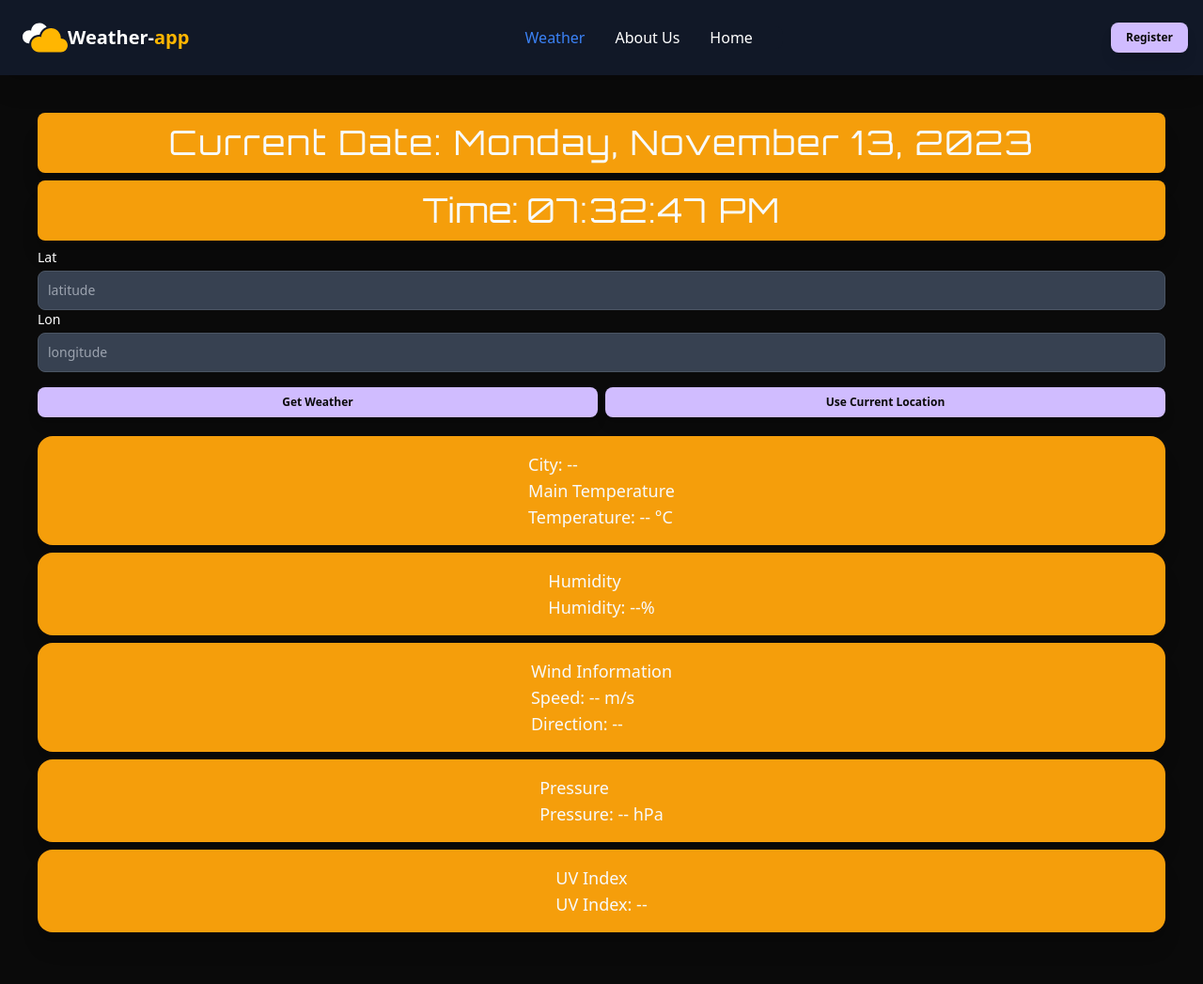
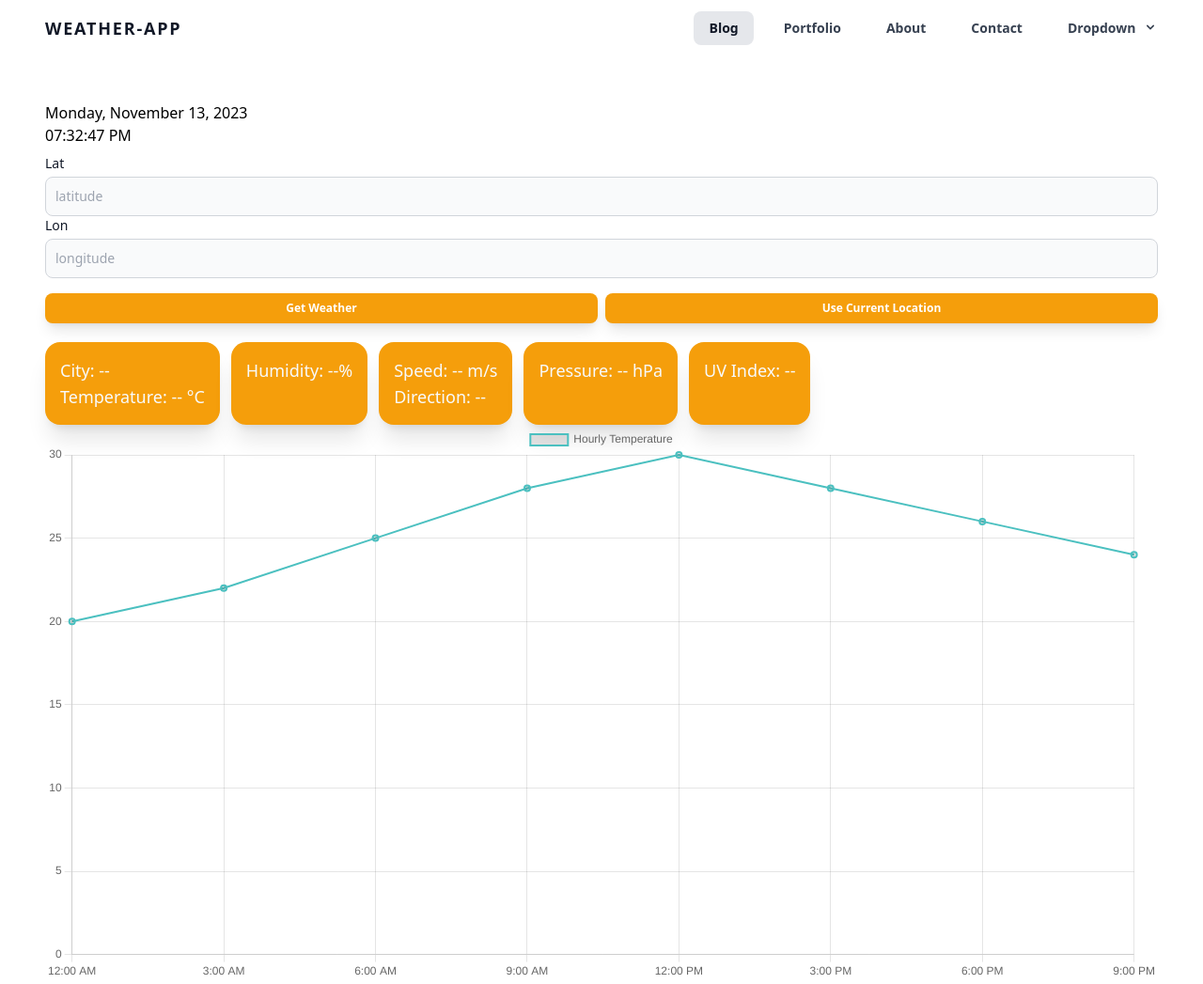
Before and after one commit to neobyvatel/SkyCast, a website built with Vite: page index.html in a window 1280 px wide. Shown: the top 1047 px of the page at 94% size. Built offline with nearby package versions, Linux system fonts and the light colour scheme; files whose address does not match are found by name.

Commit message:
chart example

```diff
--- a/index.html
+++ b/index.html
@@ -1,142 +1,145 @@
 <!doctype html>
 
-<html lang="en" class="dark">
+<html lang="en" class="light">
   <head>
     <meta charset="utf-8" />
     <meta
       name="viewport"
       content="width=device-width, initial-scale=1, shrink-to-fit=no"
     />
+    <script
+      defer
+      src="https://cdn.jsdelivr.net/npm/alpinejs@3.x.x/dist/cdn.min.js"
+    ></script>
+    <script defer src="https://cdn.jsdelivr.net/npm/chart.js"></script>
 
     <link rel="stylesheet" href="style.css" />
     <link rel="icon" type="image/x-icon" href="assets/favicon.svg" />
     <title>Weather App</title>
   </head>
-  <body class="flex min-h-screen flex-col dark:bg-neutral-950">
-    <header>
-      <nav class="fixed top-0 w-full bg-white shadow-xl dark:bg-gray-900">
+  <body class="flex min-h-screen flex-col font-raleway dark:bg-neutral-950">
     <div
-          class="mx-auto flex max-w-screen-xl flex-wrap items-center justify-between p-4"
+      class="dark-mode:text-gray-200 dark-mode:bg-gray-800 w-full bg-white text-gray-700"
+    >
+      <div
+        x-data="{ open: false }"
+        class="mx-auto flex max-w-screen-xl flex-col px-4 md:flex-row md:items-center md:justify-between md:px-6 lg:px-8"
+      >
+        <div class="flex flex-row items-center justify-between p-4">
+          <a
+            href="#"
+            class="dark-mode:text-white focus:shadow-outline rounded-lg font-raleway text-lg font-semibold uppercase tracking-widest text-gray-900 focus:outline-none"
+            >Weather-app</a
+          >
+          <button
+            class="focus:shadow-outline rounded-lg focus:outline-none md:hidden"
+            @click="open = !open"
+          >
+            <svg fill="currentColor" viewBox="0 0 20 20" class="h-6 w-6">
+              <path
+                x-show="!open"
+                fill-rule="evenodd"
+                d="M3 5a1 1 0 011-1h12a1 1 0 110 2H4a1 1 0 01-1-1zM3 10a1 1 0 011-1h12a1 1 0 110 2H4a1 1 0 01-1-1zM9 15a1 1 0 011-1h6a1 1 0 110 2h-6a1 1 0 01-1-1z"
+                clip-rule="evenodd"
+              ></path>
+              <path
+                x-show="open"
+                fill-rule="evenodd"
+                d="M4.293 4.293a1 1 0 011.414 0L10 8.586l4.293-4.293a1 1 0 111.414 1.414L11.414 10l4.293 4.293a1 1 0 01-1.414 1.414L10 11.414l-4.293 4.293a1 1 0 01-1.414-1.414L8.586 10 4.293 5.707a1 1 0 010-1.414z"
+                clip-rule="evenodd"
+              ></path>
+            </svg>
+          </button>
+        </div>
+        <nav
+          :class="{'flex': open, 'hidden': !open}"
+          class="hidden flex-grow flex-col pb-4 md:flex md:flex-row md:justify-end md:pb-0"
         >
           <a
-            href="home.html"
-            class="flex items-center justify-center px-2 dark:text-white"
+            class="dark-mode:bg-gray-700 dark-mode:hover:bg-gray-600 dark-mode:focus:bg-gray-600 dark-mode:focus:text-white dark-mode:hover:text-white dark-mode:text-gray-200 focus:shadow-outline mt-2 rounded-lg bg-gray-200 px-4 py-2 text-sm font-semibold text-gray-900 hover:bg-gray-200 hover:text-gray-900 focus:bg-gray-200 focus:text-gray-900 focus:outline-none md:mt-0"
+            href="#"
+            >Blog</a
           >
+          <a
+            class="dark-mode:bg-transparent dark-mode:hover:bg-gray-600 dark-mode:focus:bg-gray-600 dark-mode:focus:text-white dark-mode:hover:text-white dark-mode:text-gray-200 focus:shadow-outline mt-2 rounded-lg bg-transparent px-4 py-2 text-sm font-semibold hover:bg-gray-200 hover:text-gray-900 focus:bg-gray-200 focus:text-gray-900 focus:outline-none md:ml-4 md:mt-0"
+            href="#"
+            >Portfolio</a
+          >
+          <a
+            class="dark-mode:bg-transparent dark-mode:hover:bg-gray-600 dark-mode:focus:bg-gray-600 dark-mode:focus:text-white dark-mode:hover:text-white dark-mode:text-gray-200 focus:shadow-outline mt-2 rounded-lg bg-transparent px-4 py-2 text-sm font-semibold hover:bg-gray-200 hover:text-gray-900 focus:bg-gray-200 focus:text-gray-900 focus:outline-none md:ml-4 md:mt-0"
+            href="#"
+            >About</a
+          >
+          <a
+            class="dark-mode:bg-transparent dark-mode:hover:bg-gray-600 dark-mode:focus:bg-gray-600 dark-mode:focus:text-white dark-mode:hover:text-white dark-mode:text-gray-200 focus:shadow-outline mt-2 rounded-lg bg-transparent px-4 py-2 text-sm font-semibold hover:bg-gray-200 hover:text-gray-900 focus:bg-gray-200 focus:text-gray-900 focus:outline-none md:ml-4 md:mt-0"
+            href="#"
+            >Contact</a
+          >
+          <div
+            @click.away="open = false"
+            class="relative"
+            x-data="{ open: false }"
+          >
+            <button
+              @click="open = !open"
+              class="dark-mode:bg-transparent dark-mode:focus:text-white dark-mode:hover:text-white dark-mode:focus:bg-gray-600 dark-mode:hover:bg-gray-600 focus:shadow-outline mt-2 flex w-full flex-row items-center rounded-lg bg-transparent px-4 py-2 text-left text-sm font-semibold hover:bg-gray-200 hover:text-gray-900 focus:bg-gray-200 focus:text-gray-900 focus:outline-none md:ml-4 md:mt-0 md:inline md:w-auto"
+            >
+              <span>Dropdown</span>
               <svg
-              class="h-12 w-12 text-black dark:text-white"
-              viewBox="0 0 512 512"
-            >
-              <g>
-                <path
                 fill="currentColor"
-                  d="M185.158,223.146c2.486,0,4.965,0.076,7.436,0.248c11.88-40.59,41.969-72.75,80.556-87.742
-c-17.131-26.503-46.904-44.056-80.804-44.056c-49.751,0-90.689,37.788-95.66,86.236c-6.976-2.162-14.389-3.323-22.066-3.323
-C33.411,174.51,0,207.914,0,249.122c0,41.216,33.411,74.619,74.619,74.619h0.746C80.277,267.458,127.625,223.146,185.158,223.146z"
-                />
-                <path
-                  fill="#FFB601"
-                  d="M434.638,265.688c-0.03,0-0.06,0.008-0.098,0.008c0.045-1.288,0.098-2.576,0.098-3.872
-c0-61.956-50.218-112.174-112.167-112.174c-58.03,0-105.77,44.07-111.578,100.572c-8.136-2.516-16.769-3.873-25.735-3.873
-c-48.064,0-87.027,38.964-87.027,87.028c0,48.063,38.963,87.027,87.027,87.027h249.48c42.723,0,77.362-34.631,77.362-77.354
-C512,300.32,477.361,265.688,434.638,265.688z"
-                />
-              </g>
-            </svg>
-            <span class="text-xl font-bold"
-              >Weather-<span class="text-[#FFB601]">app</span></span
-            >
-          </a>
-          <button
-            onclick="toggleNavbar('navbar-default')"
-            data-collapse-toggle="navbar-default"
-            type="button"
-            class="inline-flex h-10 w-10 items-center justify-center rounded-lg p-2 text-sm text-gray-500 hover:bg-gray-100 focus:outline-none focus:ring-2 focus:ring-gray-200 dark:text-gray-400 dark:hover:bg-gray-700 dark:focus:ring-gray-600 md:hidden"
-            aria-controls="navbar-default"
-            aria-expanded="false"
-          >
-            <span class="sr-only">Open main menu</span>
-            <svg
-              class="h-5 w-5"
-              aria-hidden="true"
-              xmlns="http://www.w3.org/2000/svg"
-              fill="none"
-              viewBox="0 0 17 14"
+                viewBox="0 0 20 20"
+                :class="{'rotate-180': open, 'rotate-0': !open}"
+                class="ml-1 mt-1 inline h-4 w-4 transform transition-transform duration-200 md:-mt-1"
               >
                 <path
-                stroke="currentColor"
-                stroke-linecap="round"
-                stroke-linejoin="round"
-                stroke-width="2"
-                d="M1 1h15M1 7h15M1 13h15"
-              />
+                  fill-rule="evenodd"
+                  d="M5.293 7.293a1 1 0 011.414 0L10 10.586l3.293-3.293a1 1 0 111.414 1.414l-4 4a1 1 0 01-1.414 0l-4-4a1 1 0 010-1.414z"
+                  clip-rule="evenodd"
+                ></path>
               </svg>
             </button>
-          <div class="hidden w-full md:block md:w-auto" id="navbar-default">
-            <ul
-              class="mt-4 flex flex-col rounded-lg border border-gray-100 bg-gray-50 p-4 font-medium dark:border-gray-700 dark:bg-gray-800 md:mt-0 md:flex-row md:space-x-8 md:border-0 md:bg-white md:p-0 md:dark:bg-gray-900"
+            <div
+              x-show="open"
+              x-transition:enter="transition ease-out duration-100"
+              x-transition:enter-start="transform opacity-0 scale-95"
+              x-transition:enter-end="transform opacity-100 scale-100"
+              x-transition:leave="transition ease-in duration-75"
+              x-transition:leave-start="transform opacity-100 scale-100"
+              x-transition:leave-end="transform opacity-0 scale-95"
+              class="absolute right-0 mt-2 w-full origin-top-right rounded-md shadow-lg md:w-48"
             >
-              <li>
+              <div
+                class="dark-mode:bg-gray-800 rounded-md bg-white px-2 py-2 shadow"
+              >
                 <a
+                  class="dark-mode:bg-transparent dark-mode:hover:bg-gray-600 dark-mode:focus:bg-gray-600 dark-mode:focus:text-white dark-mode:hover:text-white dark-mode:text-gray-200 focus:shadow-outline mt-2 block rounded-lg bg-transparent px-4 py-2 text-sm font-semibold hover:bg-gray-200 hover:text-gray-900 focus:bg-gray-200 focus:text-gray-900 focus:outline-none md:mt-0"
                   href="#"
-                  class="block rounded bg-amber-500 py-2 pl-3 pr-4 text-white dark:text-white md:bg-transparent md:p-0 md:text-amber-500 md:dark:text-blue-500"
-                  aria-current="page"
-                  >Weather</a
+                  >Link #1</a
                 >
-              </li>
-              <li>
                 <a
+                  class="dark-mode:bg-transparent dark-mode:hover:bg-gray-600 dark-mode:focus:bg-gray-600 dark-mode:focus:text-white dark-mode:hover:text-white dark-mode:text-gray-200 focus:shadow-outline mt-2 block rounded-lg bg-transparent px-4 py-2 text-sm font-semibold hover:bg-gray-200 hover:text-gray-900 focus:bg-gray-200 focus:text-gray-900 focus:outline-none md:mt-0"
                   href="#"
-                  class="block rounded py-2 pl-3 pr-4 text-gray-900 hover:bg-gray-100 dark:text-white dark:hover:bg-gray-700 dark:hover:text-white md:border-0 md:p-0 md:hover:bg-transparent md:hover:text-blue-700 md:dark:hover:bg-transparent md:dark:hover:text-blue-500"
-                  >About Us</a
+                  >Link #2</a
                 >
-              </li>
-
-              <li>
                 <a
+                  class="dark-mode:bg-transparent dark-mode:hover:bg-gray-600 dark-mode:focus:bg-gray-600 dark-mode:focus:text-white dark-mode:hover:text-white dark-mode:text-gray-200 focus:shadow-outline mt-2 block rounded-lg bg-transparent px-4 py-2 text-sm font-semibold hover:bg-gray-200 hover:text-gray-900 focus:bg-gray-200 focus:text-gray-900 focus:outline-none md:mt-0"
                   href="#"
-                  class="block rounded py-2 pl-3 pr-4 text-gray-900 hover:bg-gray-100 dark:text-white dark:hover:bg-gray-700 dark:hover:text-white md:border-0 md:p-0 md:hover:bg-transparent md:hover:text-blue-700 md:dark:hover:bg-transparent md:dark:hover:text-blue-500"
-                  >Home</a
+                  >Link #3</a
                 >
-              </li>
-              <li>
-                <a
-                  href="#"
-                  class="block rounded py-2 pl-3 pr-4 text-gray-900 hover:bg-gray-100 dark:text-white dark:hover:bg-gray-700 dark:hover:text-white md:hidden md:border-0 md:p-0 md:hover:bg-transparent md:hover:text-blue-700 md:dark:hover:bg-transparent md:dark:hover:text-blue-500"
-                  >Register</a
-                >
-              </li>
-            </ul>
               </div>
-          <button
-            class="hidden rounded-lg bg-amber-500 p-2 px-4 text-xs font-semibold text-white shadow-lg transition-all hover:bg-[#461669] dark:bg-[#D0BCFF] dark:text-neutral-950 dark:hover:bg-[#B899FF] md:block"
-          >
-            Register
-          </button>
+            </div>
           </div>
         </nav>
-    </header>
-
-    <main class="mt-20 p-10">
-      <div
-        class="mb-2 flex items-center justify-center gap-2 rounded-lg border-neutral-800 bg-amber-500 p-3 shadow-xl"
-      >
-        <div
-          id="currentDate"
-          class="flex-shrink-0 font-orbitron text-sm tracking-wider text-slate-50 sm:text-sm md:text-2xl lg:text-4xl"
-        ></div>
+      </div>
     </div>
 
-      <div
-        class="clock flex items-center justify-center gap-2 rounded-lg border-neutral-800 bg-amber-500 p-3 shadow-xl"
-      >
-        <p
-          class="flex-shrink-0 bg-amber-500 font-orbitron text-sm text-slate-50 sm:text-lg md:text-2xl lg:text-4xl"
-        >
-          Time:
-        </p>
-        <div
-          class="display sm:text-md flex-shrink-0 font-orbitron text-sm tracking-wider text-slate-50 md:text-2xl lg:text-4xl"
-        ></div>
+    <main class="mt-auto p-12">
+      <div class="">
+        <div id="currentDate" class=""></div>
+      </div>
+
+      <div class="clock">
+        <div class="display"></div>
       </div>
       <div id="weather">
         <div class="py-2">
@@ -182,14 +185,14 @@ C512,300.32,477.361,265.688,434.638,265.688z"
             <button
               id="btnGet"
               type="button"
-              class="mb-3 flex-1 rounded-lg bg-amber-500 p-2 px-4 text-xs font-semibold text-white shadow-lg transition-all hover:bg-[#461669] dark:bg-[#D0BCFF] dark:text-neutral-950 dark:hover:bg-[#B899FF]"
+              class="mb-3 flex-1 rounded-lg bg-amber-500 p-2 px-4 text-xs font-semibold text-white shadow-lg transition-all hover:bg-amber-900 dark:bg-[#D0BCFF] dark:text-neutral-950 dark:hover:bg-[#B899FF]"
             >
               Get Weather
             </button>
             <button
               id="btnCurrent"
               type="button"
-              class="mb-3 flex-1 rounded-lg bg-amber-500 p-2 px-4 text-xs font-semibold text-white shadow-lg transition-all hover:bg-[#461669] dark:bg-[#D0BCFF] dark:text-neutral-950 dark:hover:bg-[#B899FF]"
+              class="mb-3 flex-1 rounded-lg bg-amber-500 p-2 px-4 text-xs font-semibold text-white shadow-lg transition-all hover:bg-amber-900 dark:bg-[#D0BCFF] dark:text-neutral-950 dark:hover:bg-[#B899FF]"
             >
               Use Current Location
             </button>
@@ -197,51 +200,48 @@ C512,300.32,477.361,265.688,434.638,265.688z"
         </div>
         <div
           id="display-weather"
-          class="flex flex-wrap gap-2 [&>*]:flex [&>*]:justify-center [&>*]:rounded-2xl [&>*]:bg-amber-500 [&>*]:p-4 [&>*]:text-lg [&>*]:text-slate-50 [&>*]:shadow-xl"
+          class="flex flex-wrap gap-3 [&>*]:flex [&>*]:justify-start [&>*]:rounded-2xl [&>*]:bg-amber-500 [&>*]:bg-clip-padding [&>*]:p-4 [&>*]:text-lg [&>*]:text-slate-50 [&>*]:shadow-xl"
         >
           <!-- Card 1: Main Temperature -->
-          <div class="weather-card w-full" id="card1">
+          <div class="weather-card" id="card1">
             <div class="weather-info">
               <span class="city" id="city">City: --</span>
-              <h3>Main Temperature</h3>
+
               <p class="temperature" id="mainTemperature">Temperature: -- °C</p>
             </div>
           </div>
 
           <!-- Card 2: Humidity -->
-          <div class="weather-card w-full" id="card2">
+          <div class="weather-card" id="card2">
             <div class="weather-info">
-              <h3>Humidity</h3>
               <p class="humidity" id="humidity">Humidity: --%</p>
             </div>
           </div>
 
           <!-- Card 3: Wind Information -->
-          <div class="weather-card w-full" id="card3">
+          <div class="weather-card" id="card3">
             <div class="weather-info">
-              <h3>Wind Information</h3>
               <p class="wind-speed" id="windSpeed">Speed: -- m/s</p>
               <p class="wind-direction" id="windDirection">Direction: --</p>
             </div>
           </div>
 
           <!-- Card 4: Pressure -->
-          <div class="weather-card w-full" id="card4">
+          <div class="weather-card" id="card4">
             <div class="weather-info">
-              <h3>Pressure</h3>
               <p class="pressure" id="pressure">Pressure: -- hPa</p>
             </div>
           </div>
 
           <!-- Card 5: UV Index -->
-          <div class="weather-card w-full" id="card5">
+          <div class="weather-card" id="card5">
             <div class="weather-info">
-              <h3>UV Index</h3>
               <p class="uv-index" id="uvIndex">UV Index: --</p>
             </div>
           </div>
         </div>
       </div>
+      <canvas id="dailyTemp"></canvas>
     </main>
 
     <footer
--- a/main.js
+++ b/main.js
@@ -1,10 +1,3 @@
-function toggleNavbar(navbarId) {
-  const navbar = document.getElementById(navbarId);
-  if (navbar) {
-    navbar.classList.toggle("hidden");
-  }
-}
-
 document
   .getElementById("latitude")
   .addEventListener("keypress", function (event) {
@@ -125,7 +118,15 @@ document.addEventListener("DOMContentLoaded", function () {
     day: "numeric",
   };
   const formattedDate = currentDate.toLocaleDateString("en-US", options);
-  currentDateElement.textContent = `Current Date: ${formattedDate}`;
+  currentDateElement.textContent = `${formattedDate}`;
+});
+document.addEventListener("DOMContentLoaded", function () {
+  const header = document.querySelector("header");
+  const toggleNavbarBtn = document.getElementById("toggleNavbarBtn");
+
+  toggleNavbarBtn.addEventListener("click", function () {
+    header.classList.toggle("expanded-nav");
+  });
 });
 
 // clock.js
@@ -163,3 +164,49 @@ setInterval(function () {
 
   clock.textContent = hr + ":" + min + ":" + sec + " " + day;
 }, 1000); // Update every 1000 milliseconds (1 second)
+
+const data = {
+  labels: [],
+  datasets: [
+    {
+      label: "Hourly Temperature",
+      data: [],
+      fill: false,
+      borderColor: "rgba(75, 192, 192, 1)",
+      borderWidth: 2,
+      fill: false,
+    },
+  ],
+};
+data.labels = [
+  "12:00 AM",
+  "3:00 AM",
+  "6:00 AM",
+  "9:00 AM",
+  "12:00 PM",
+  "3:00 PM",
+  "6:00 PM",
+  "9:00 PM",
+];
+data.datasets[0].data = [20, 22, 25, 28, 30, 28, 26, 24];
+const config = {
+  type: "line",
+  data: data,
+  options: {
+    responsive: true,
+    scales: {
+      x: {
+        type: "category",
+        labels: data.labels,
+      },
+      y: {
+        beginAtZero: true,
+      },
+    },
+  },
+};
+
+document.addEventListener("DOMContentLoaded", function () {
+  const ctx = document.getElementById("dailyTemp").getContext("2d");
+  const myLineChart = new Chart(ctx, config);
+});
--- a/style.css
+++ b/style.css
@@ -10,37 +10,15 @@
 }
 
 @font-face {
-  font-family: "Orbitron";
-  src: url("/fonts/Orbitron-SemiBold.ttf") format("truetype");
-  font-weight: 600;
+  font-family: "Kanit";
+  src: url("/fonts/Kanit-Regular.ttf") format("truetype");
+  font-weight: normal;
   font-style: normal;
 }
-
 @font-face {
-  font-family: "Orbitron";
-  src: url("/fonts/Orbitron-Medium.ttf") format("truetype");
-  font-weight: 500;
-  font-style: normal;
-}
-
-@font-face {
-  font-family: "Orbitron";
-  src: url("/fonts/Orbitron-ExtraBold.ttf") format("truetype");
-  font-weight: 800;
-  font-style: normal;
-}
-
-@font-face {
-  font-family: "Orbitron";
-  src: url("/fonts/Orbitron-Bold.ttf") format("truetype");
+  font-family: "Kanit";
+  src: url("/fonts/Kanit-Bold.ttf") format("truetype");
   font-weight: bold;
-  font-style: normal;
-}
-
-@font-face {
-  font-family: "Orbitron";
-  src: url("/fonts/Orbitron-Black.ttf") format("truetype");
-  font-weight: 900;
   font-style: normal;
 }
 .navbar-link {
@@ -91,7 +69,78 @@
   display: none;
   z-index: -1;
 }
+/* Regular Styles */
+@font-face {
+  font-family: "Raleway";
+  src: url("static/Raleway-Thin.ttf") format("truetype");
+  font-weight: 100;
+  font-style: normal;
+}
+
+@font-face {
+  font-family: "Raleway";
+  src: url("static/Raleway-Light.ttf") format("truetype");
+  font-weight: 300;
+  font-style: normal;
+}
+
+@font-face {
+  font-family: "Raleway";
+  src: url("static/Raleway-Regular.ttf") format("truetype");
+  font-weight: normal;
+  font-style: normal;
+}
+
+@font-face {
+  font-family: "Raleway";
+  src: url("static/Raleway-Medium.ttf") format("truetype");
+  font-weight: 500;
+  font-style: normal;
+}
+
+@font-face {
+  font-family: "Raleway";
+  src: url("static/Raleway-SemiBold.ttf") format("truetype");
+  font-weight: 600;
+  font-style: normal;
+}
+
+@font-face {
+  font-family: "Raleway";
+  src: url("static/Raleway-Bold.ttf") format("truetype");
+  font-weight: bold;
+  font-style: normal;
+}
+
+@font-face {
+  font-family: "Raleway";
+  src: url("static/Raleway-ExtraBold.ttf") format("truetype");
+  font-weight: 800;
+  font-style: normal;
+}
+
+@font-face {
+  font-family: "Raleway";
+  src: url("static/Raleway-Black.ttf") format("truetype");
+  font-weight: 900;
+  font-style: normal;
+}
+
+/* Italic Style - Regular Italic */
+@font-face {
+  font-family: "Raleway";
+  src: url("static/Raleway-Italic.ttf") format("truetype");
+  font-weight: normal;
+  font-style: italic;
+}
 
 .navbar-link-active::before {
   display: block;
 }
+
+.main-content-pushed {
+  transform: translate-y(
+    200px
+  ); /* Adjust the value based on the height of your navbar */
+  transition: transform 0.3s ease; /* Add a smooth transition effect */
+}
--- a/tailwind.config.cjs
+++ b/tailwind.config.cjs
@@ -4,7 +4,9 @@ export default {
   theme: {
     extend: {
       fontFamily: {
+        kanit: ["Kanit", "sans"],
         orbitron: ["Orbitron", "sans"],
+        raleway: ["Raleway", "sans"],
       },
     },
   },
```
Also changed, not shown: public/fonts/Kanit-Bold.ttf (added), public/fonts/Kanit-Regular.ttf (added), public/fonts/Orbitron-Black.ttf (deleted), public/fonts/Orbitron-Bold.ttf (deleted), public/fonts/Orbitron-ExtraBold.ttf (deleted), public/fonts/Orbitron-Medium.ttf (deleted), public/fonts/Orbitron-SemiBold.ttf (deleted). Lines whose indentation alone changed are shown as unchanged.
